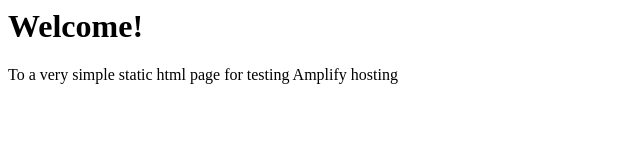
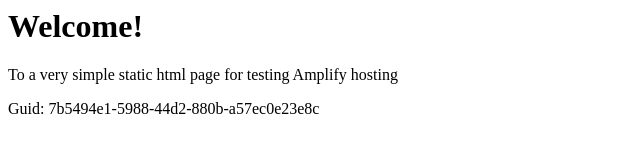
Before and after one commit to aws-aemilia-mxp/Github-PR-Commit-Integration-Test-DoNotTouch-Gith-OKSLNVO2-v1-preprod-eu-south-1, a website: page src/index.html in a window 1280 px wide. Shown: the whole page, without its empty margins (0-640 px from the left). Drawn offline with Linux system fonts and the light colour scheme.

Commit message:
commit from integ tests

```diff
--- a/src/index.html
+++ b/src/index.html
@@ -1,3 +1,5 @@
+
+
 <html lang="en">
 
 <head>
@@ -10,6 +12,6 @@
 <body>
     <h1>Welcome!</h1>
     <p>To a very simple static html page for testing Amplify hosting</p>
-</body>
+    <p>Guid: 7b5494e1-5988-44d2-880b-a57ec0e23e8c</p></body>
 
 </html>
```
